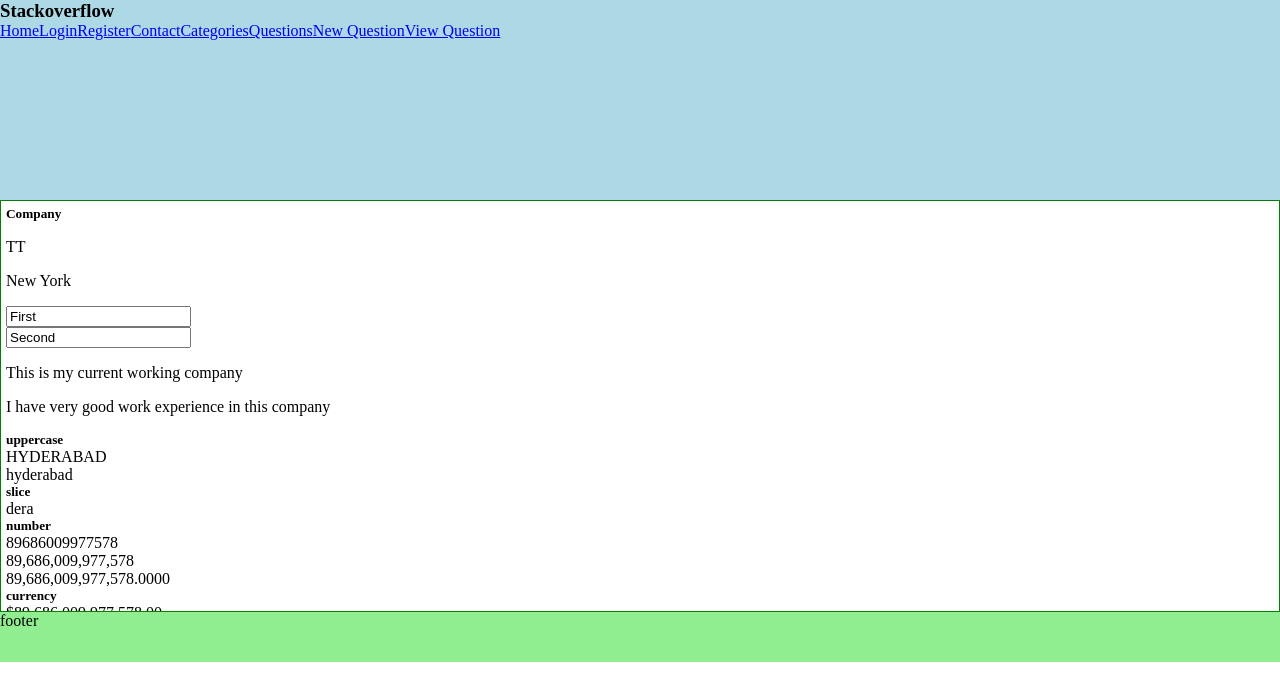
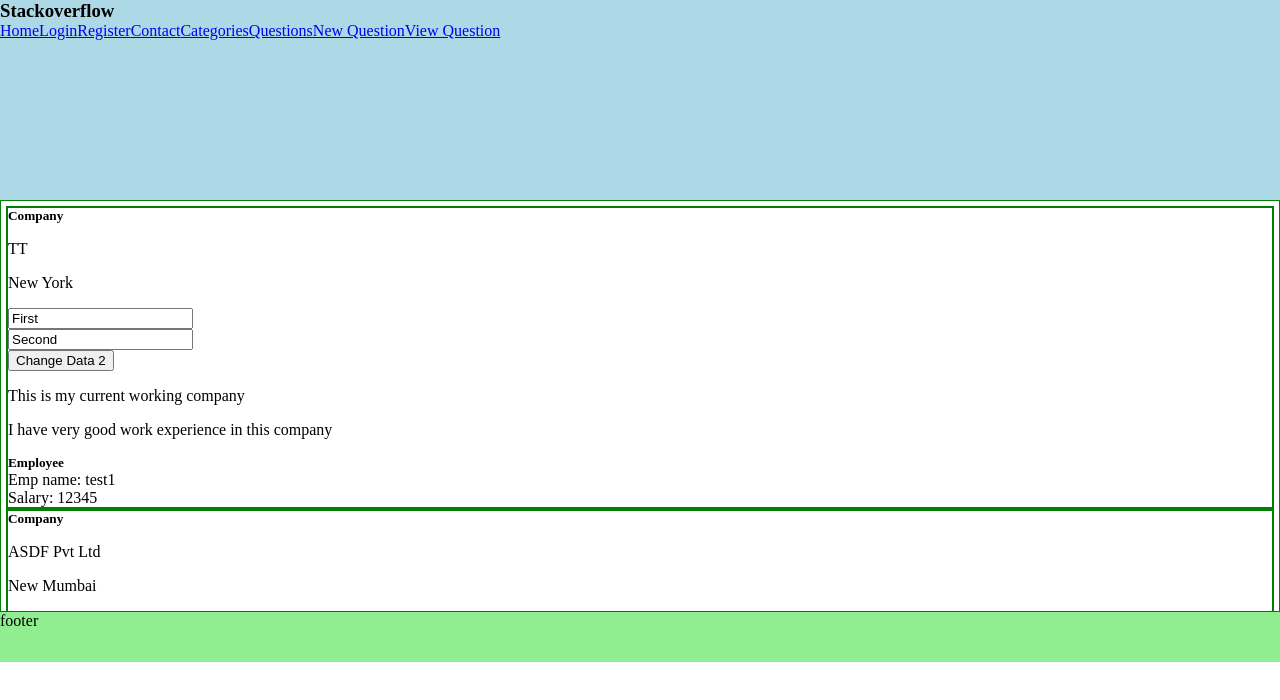
Before and after one commit to Nordask/front, an Angular app in the folder workspace_js/angular/first/: page /home/contact in a window 1280 px wide. Shown: the top 700 px of the page. Built offline with nearby package versions, Linux system fonts and the light colour scheme.

Commit message:
Manipulation of child component

```diff
--- a/workspace_js/angular/first/src/app/account/account.module.ts
+++ b/workspace_js/angular/first/src/app/account/account.module.ts
@@ -8,6 +8,7 @@ import { CategoriesComponent } from "../categories/categories.component";
 import { ContactComponent } from '../contact/contact.component';
 import { DurationPipe } from '../duration.pipe';
 import { CompanyComponent } from '../company/company.component';
+import { EmployeeComponent } from '../employee/employee.component';
 
 @NgModule({
   declarations: [
@@ -17,7 +18,8 @@ import { CompanyComponent } from '../company/company.component';
     CategoriesComponent,
     ContactComponent,
     DurationPipe,
-    CompanyComponent
+    CompanyComponent,
+    EmployeeComponent
   ],
   exports: [
     HomeComponent,
--- a/workspace_js/angular/first/src/app/company/company.component.css
+++ b/workspace_js/angular/first/src/app/company/company.component.css
@@ -0,0 +1,4 @@
+#companyDiv
+{
+    border: 2px double green;
+}
--- a/workspace_js/angular/first/src/app/company/company.component.html
+++ b/workspace_js/angular/first/src/app/company/company.component.html
@@ -1,8 +1,9 @@
-<div>
+<div id="companyDiv">
   <h5>Company</h5>
   <p>{{companyTitle}}</p>
   <p>{{companyLocation}}</p>
   <input type="text" [(ngModel)]="firstName"><br>
   <input type="text" [(ngModel)]="lastName"><br>
+  <input type="button" value="Change Data 2" (click)="onChangeData2Click()">
   <ng-content></ng-content>
 </div>
--- a/workspace_js/angular/first/src/app/company/company.component.ts
+++ b/workspace_js/angular/first/src/app/company/company.component.ts
@@ -1,4 +1,5 @@
-import { Component, Input, SimpleChanges, OnChanges } from '@angular/core';
+import { Component, Input, SimpleChanges, OnChanges, ContentChild, ContentChildren, QueryList } from '@angular/core';
+import { EmployeeComponent } from '../employee/employee.component';
 
 @Component({
   selector: 'app-company',
@@ -13,43 +14,63 @@ export class CompanyComponent implements OnChanges{
   lastName: string = "Second";
 
   constructor() {
-    console.log("constructor");
+    //console.log("constructor");
     this.companyTitle = "QQQ";
     this.companyLocation = "FF";
   }
 
+  // only for first-one or single
+  @ContentChild(EmployeeComponent) comp3: EmployeeComponent;
+  @ContentChildren(EmployeeComponent) comp4: QueryList<EmployeeComponent>;
+
   ngOnChanges(changes: SimpleChanges) {
+    /*
     console.log("ngOnChanges");
     console.log(changes);
     console.log(changes.companyTitle.currentValue);
     console.log(changes.companyLocation.currentValue);
+    */
   }
 
   ngOnInit() {
-    console.log("ngOnInit");
+    //console.log("ngOnInit");
   }
 
   ngDoCheck() {
-    console.log("ngDoCheck");
+    //console.log("ngDoCheck");
   }
 
   ngAfterContentInit() {
-    console.log("ngAfterContentInit");
+    //console.log("ngAfterContentInit");
+    console.log(this.comp3);
+    console.log(this.comp4);
   }
 
   ngAfterContentChecked() {
-    console.log("ngAfterContentChecked");
+    //console.log("ngAfterContentChecked");
   }
 
   ngAfterViewInit() {
-    console.log("ngAfterViewInit");
+    //console.log("ngAfterViewInit");
   }
 
   ngAfterViewChecked() {
-    console.log("ngAfterViewChecked");
+    //console.log("ngAfterViewChecked");
   }
 
   ngOnDestroy() {
-    console.log("ngOnDestroy");
+    //console.log("ngOnDestroy");
+  }
+
+  onChangeData2Click() {
+    /*
+    this.comp3.empName = "new emp name";
+    this.comp3.salary = 100000;
+    */
+    var arr = this.comp4.toArray();
+    for(var i = 0; i < arr.length; i++) {
+      arr[i].empName = "new emp name" + i;
+      arr[i].salary = 100000 + i;
+    }
   }
 }
--- a/workspace_js/angular/first/src/app/contact/contact.component.html
+++ b/workspace_js/angular/first/src/app/contact/contact.component.html
@@ -2,7 +2,14 @@
   <app-company [companyTitle]="'TT'" [companyLocation]="'New York'">
     <p>This is my current working company</p>
     <p>I have very good work experience in this company</p>
+    <app-employee></app-employee>
   </app-company>
+  <app-company [companyTitle]="'ASDF Pvt Ltd'" [companyLocation]="'New Mumbai'">
+    <p>My friend works here</p>
+    <app-employee></app-employee>
+    <app-employee></app-employee>
+  </app-company>
+  <input type="button" value="Change data" (click)="onChangeDataClick()">
   <h5>uppercase</h5>
   {{city | uppercase}} <br>
   {{city | lowercase}} <br>
--- a/workspace_js/angular/first/src/app/contact/contact.component.ts
+++ b/workspace_js/angular/first/src/app/contact/contact.component.ts
@@ -1,4 +1,5 @@
-import { Component } from '@angular/core';
+import { Component, ViewChild, ViewChildren, QueryList } from '@angular/core';
+import { CompanyComponent } from '../company/company.component';
 
 @Component({
   selector: 'app-contact',
@@ -22,7 +23,21 @@ export class ContactComponent{
     this.videolength = 150;
   }
 
-  ngOnChanges() {
+  //Only first one or single
+  @ViewChild(CompanyComponent) comp: CompanyComponent;
+  @ViewChildren(CompanyComponent) comp2: QueryList<CompanyComponent>;
 
+  ngAfterViewInit() {
+    console.log(this.comp);
+    console.log(this.comp2);
+    console.log(this.comp2.toArray());
+  }
+
+  onChangeDataClick() {
+    //this.comp.firstName = "modified";
+    var arr = this.comp2.toArray();
+    for (var i = 0; i < arr.length; i++) {
+      arr[i].firstName = "modified" + i;
+    }
   }
 }
--- /dev/null
+++ b/workspace_js/angular/first/src/app/employee/employee.component.html
@@ -0,0 +1,5 @@
+<div>
+  <h5>Employee</h5>
+  Emp name: {{empName}}<br>
+  Salary: {{salary}}
+</div>
--- /dev/null
+++ b/workspace_js/angular/first/src/app/employee/employee.component.ts
@@ -0,0 +1,11 @@
+import { Component} from '@angular/core';
+
+@Component({
+  selector: 'app-employee',
+  templateUrl: './employee.component.html',
+  styleUrls: ['./employee.component.css']
+})
+export class EmployeeComponent{
+  empName: string = "test1";
+  salary: number = 12345;
+}
```
Also changed, not shown: workspace_js/angular/first/src/app/employee/employee.component.css (added), 1 other file (tests, documents, lock files or other folders).
